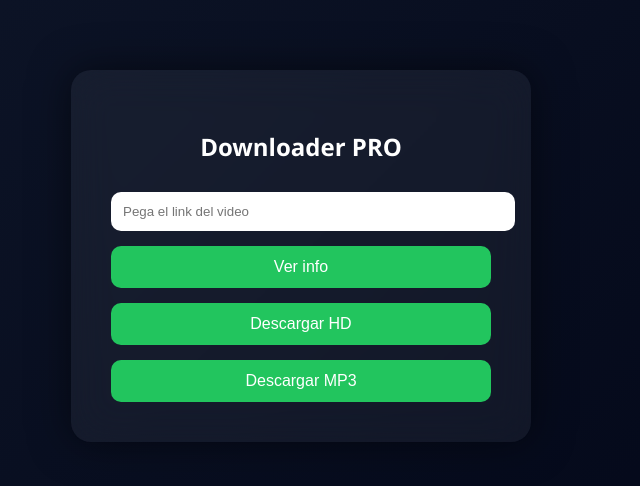
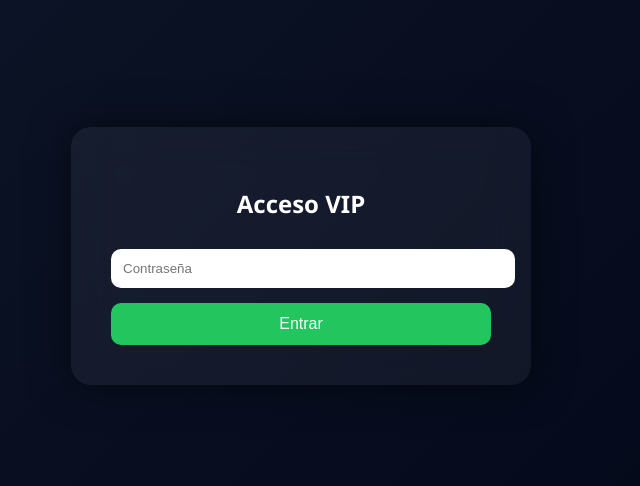
Before and after one commit to ANDRIUX7/DESCARGAS-VIP, a website: page public/index.html in a window 1280 px wide. Shown: the part 144-630 px from the top of the page, without its empty margins (339-979 px from the left). Drawn offline with Linux system fonts and the light colour scheme.

Commit message:
Modify index.html for VIP access and new title
Updated the HTML structure to include a VIP login section and a new title.

```diff
--- a/public/index.html
+++ b/public/index.html
@@ -2,22 +2,26 @@
 <html lang="es">
 <head>
 <meta charset="UTF-8">
-<title>Downloader DIOS</title>
+<title>DESCARGAS VIP</title>
 <link rel="stylesheet" href="style.css">
 </head>
 
 <body>
-<div class="card">
-  <h2>Downloader PRO</h2>
 
+<div class="card" id="login">
+  <h2>Acceso VIP</h2>
+  <input type="password" id="pass" placeholder="Contraseña">
+  <button onclick="login()">Entrar</button>
+</div>
+
+<div class="card" id="app" style="display:none;">
+  <h2>DESCARGAS VIP</h2>
   <input id="url" placeholder="Pega el link del video">
+  <button onclick="descargar()">Descargar</button>
 
-  <button onclick="obtenerInfo()">Ver info</button>
-
-  <div id="preview"></div>
-
-  <button onclick="descargar('video')">Descargar HD</button>
-  <button onclick="descargar('audio')">Descargar MP3</button>
+  <div class="progress">
+    <div class="bar" id="bar"></div>
+  </div>
 </div>
 
 <script src="app.js"></script>
```
